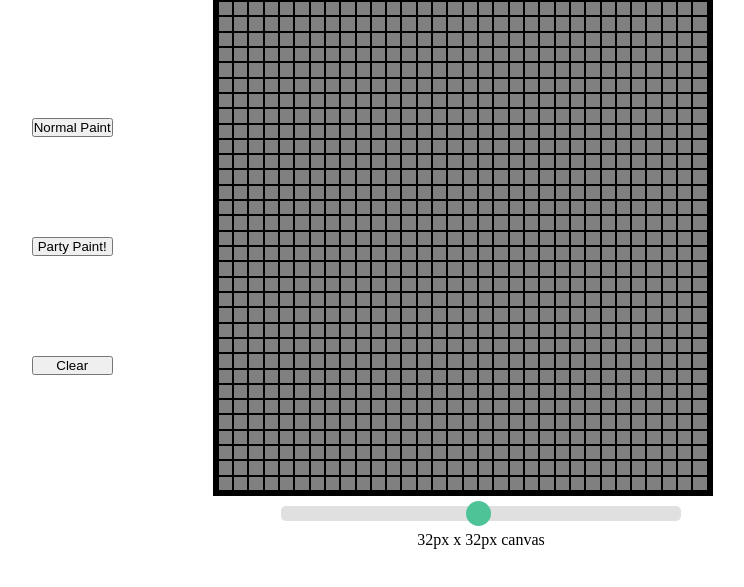
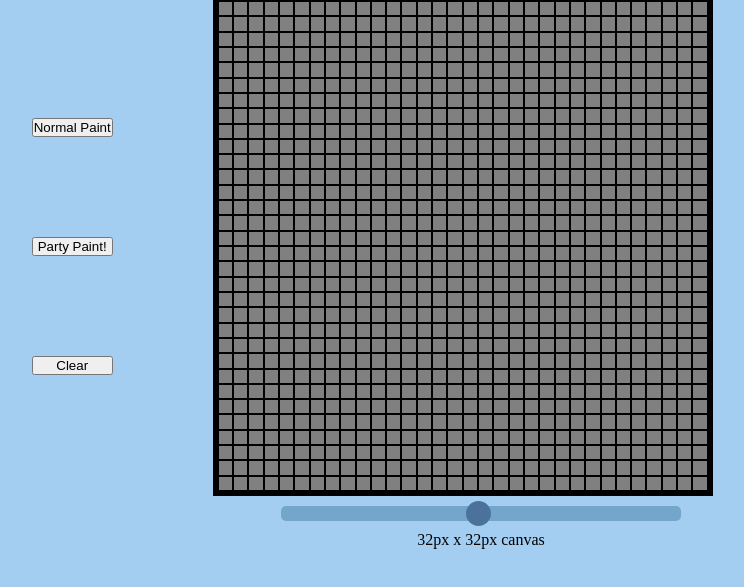
Before and after one commit to KyuTQT/etch-a-sketch, a plain HTML site: page index.html in a window 1280 px wide. Shown: the part 41-628 px from the top of the page, without its empty margins (159-903 px from the left). Drawn offline with Linux system fonts and the light colour scheme.

Commit message:
Set color theme for background and slider

```diff
--- a/css/style.css
+++ b/css/style.css
@@ -12,6 +12,7 @@ body{
     flex-direction: column;
     align-items: center;
     justify-content: center;
+    background-color: #A3CEF1;
 }
 
 .fixed-size-container{
@@ -54,7 +55,7 @@ body{
     width: 400px;
     height: 15px;
     border-radius: 5px;
-    background: #d3d3d3;
+    background: #6096BA;
     outline: none;
     opacity: 0.7;
     -webkit-transition: .2s;
@@ -70,7 +71,7 @@ body{
     width: 25px;
     height: 25px;
     border-radius: 50%;
-    background: #04AA6D;
+    background: #274C77;
     cursor: pointer;
 }
 
@@ -78,6 +79,6 @@ body{
     width: 25px;
     height: 25px;
     border-radius: 50%;
-    background: #04AA6D;
+    background: #274C77;
     cursor: pointer;
 }
```
